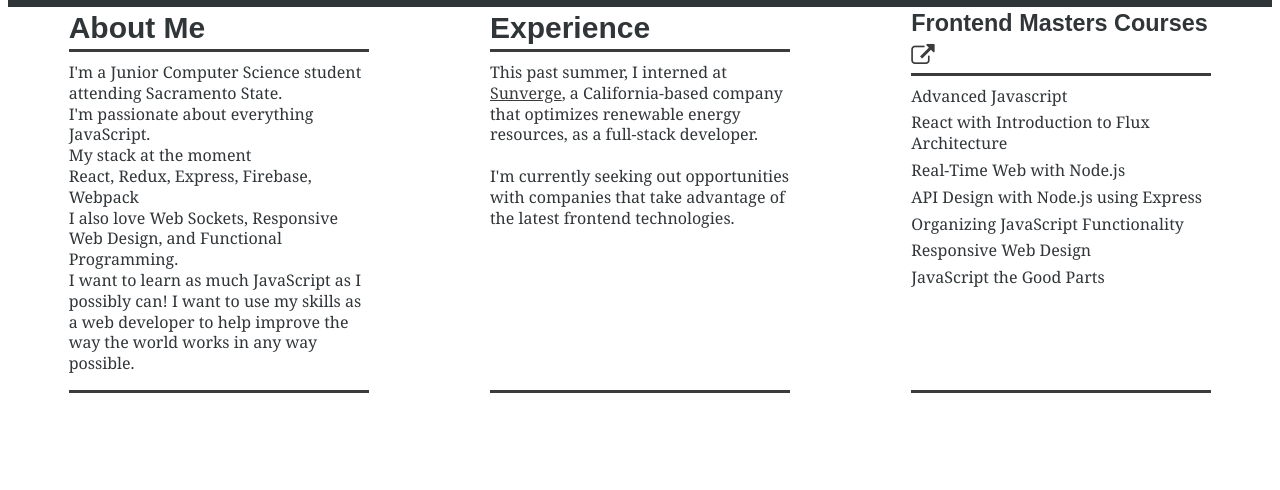
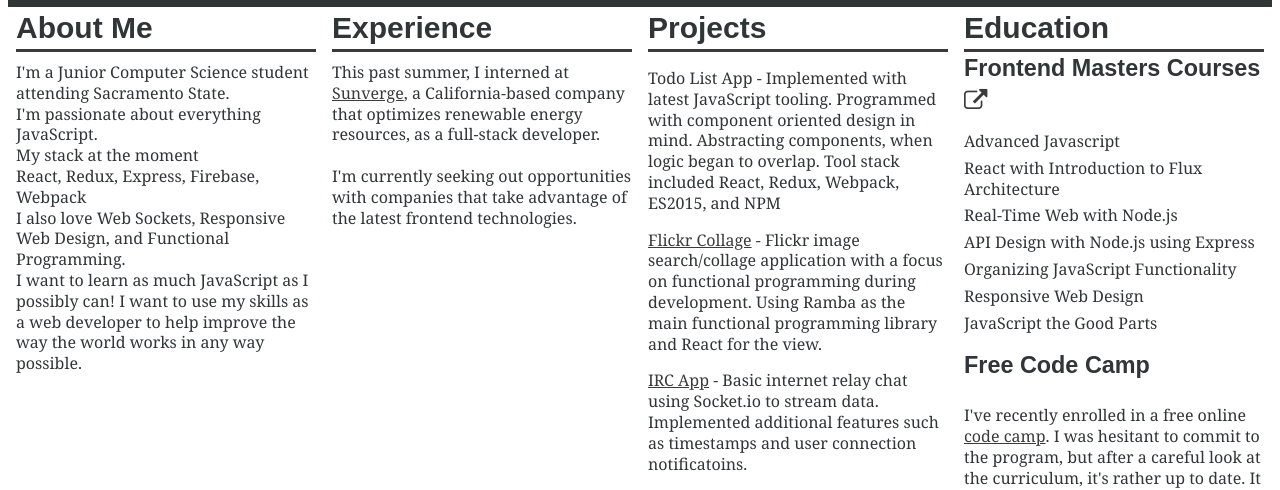
Before and after one commit to davidjudilla/davidjudilla.github.io, a plain HTML site: page index.html in a window 1280 px wide. Shown: the part 342-832 px from the top of the page. Before the commit the page ends 800 px from the top, so only its background shows below. Drawn offline with Linux system fonts and the light colour scheme.

Commit message:
Added current education

```diff
--- a/index.html
+++ b/index.html
@@ -56,7 +56,7 @@
 
                 </div>
 
-                <div class="info-section experience ">
+                <div class="info-section experience">
 
                     <h2 class="info-header">Experience</h2>
 
@@ -68,15 +68,34 @@
 
                 </div>
 
+                <div class="info-section projects">
+                    <h2 class="info-header">Projects</h2>
+
+                    <div class="info-body">
+                        <p>
+                            Todo List App - Implemented with latest JavaScript tooling. Programmed with component oriented design in mind. Abstracting components, when logic began to overlap. Tool stack included React, Redux, Webpack, ES2015,  and NPM
+
+                        </p>
+
+                        <p>
+                            <a href="https://github.com/davidjudilla/flickrCollage">Flickr Collage</a> - Flickr image search/collage application with a focus on functional programming during development. Using Ramba as the main functional programming library and React for the view.
+                        </p>
+
+                        <p>
+                            <a href="https://github.com/davidjudilla/IRC-Demo">IRC App</a> - Basic internet relay chat using Socket.io to stream data. Implemented additional features such as timestamps and user connection notificatoins.
+                        </p>
+                    </div>
+
+                </div>
+
                 <div class="info-section frontend-master-courses">
-                    <h3 class="info-header">
+                    <h2 class="info-header">
+                        Education
+                    </h2>
+                    <h3>
                         Frontend Masters Courses
                         <a href="https://frontendmasters.com/"><i class="fa fa-external-link"></i></a>
-
                     </h3>
-
-
-
                     <div class="info-body course-list">
                         <p>Advanced Javascript</p>
                         <p>React with Introduction to Flux Architecture</p>
@@ -86,6 +105,10 @@
                         <p>Responsive Web Design</p>
                         <p>JavaScript the Good Parts</p>
                     </div>
+                    <h3>Free Code Camp</h3>
+                    <p class="info-body">
+                        I've recently enrolled in a free online <a href="www.freecodecamp.com"> code camp</a>. I was hesitant to commit to the program, but after a careful look at the curriculum, it's rather up to date. It covers in-dept HTML5/CSS, transitioning into responsive web design, jQuery, Javascript, and other APIs with a focus on projects. I'm excited to continue in this program and document my progress.
+                    </p>
 
                 </div>
 
```
